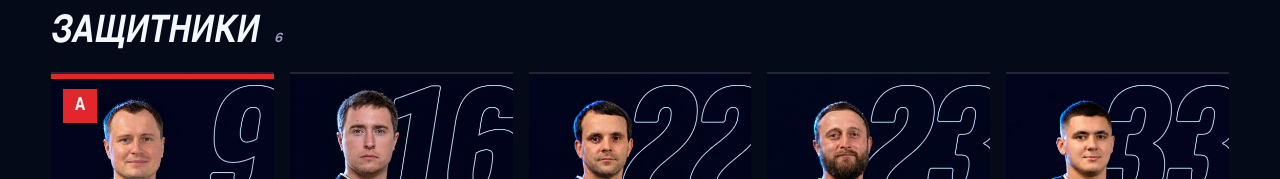
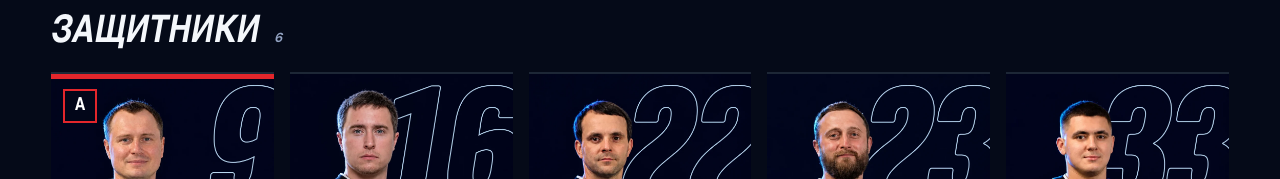
Before and after one commit to Karrighun/region23-site, a plain HTML site: page adult/site/team.html in a window 1280 px wide. Shown: the part 1626-1805 px from the top of the page. Drawn offline with Linux system fonts and the light colour scheme; a web font is replaced by a local one.

Commit message:
Команда: бейдж «A» у ассистентов — буква в красной обводке без заливки
Co-Authored-By: Claude Opus 5.5 <noreply@anthropic.com>

```diff
--- a/adult/site/team.html
+++ b/adult/site/team.html
@@ -76,7 +76,7 @@ dialog.pcd[open]{animation:plin .35s cubic-bezier(.2,.7,.1,1)}
 .pc .badge.wide{white-space:nowrap;top:10px;left:10px}
 @media (max-width:600px){.pc .badge.wide{height:22px;padding:0 7px;gap:5px;font-size:13px;top:8px;left:8px}.pc .badge.wide small{font-size:7.5px;letter-spacing:.05em}}
 .pc.asst:before{content:"";position:absolute;left:0;right:0;top:0;height:5px;background:var(--red);z-index:3}
-.pc.asst .badge{top:15px}
+.pc.asst .badge{top:15px;background:rgba(5,10,24,.45);border:2px solid var(--red);color:#fff;backdrop-filter:blur(2px)}
 .crew{display:grid;grid-template-columns:repeat(2,minmax(0,1fr));gap:18px}
 .mate{display:flex;align-items:center;gap:18px;padding:18px 20px;border-radius:22px;background:var(--card);border:1px solid var(--line)}
 .mate .ini{flex:none;width:72px;height:72px;display:grid;place-items:center;background:radial-gradient(ellipse at 50% 30%,#1b2a55,#060b18);font-family:var(--display);font-weight:700;font-size:26px;color:var(--ice)}
```
